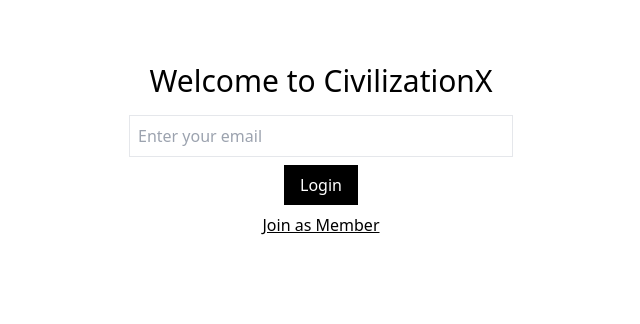
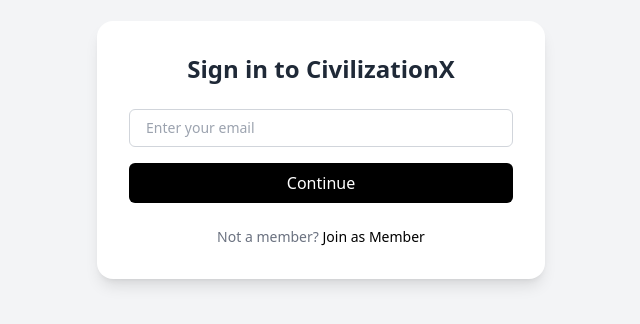
Before and after one commit to laurenlarsen11/civilizationx-onboarding-app, a Next.js app: page / in a window 1280 px wide. Shown: the part 250-574 px from the top of the page, without its empty margins (319-959 px from the left). Built offline with nearby package versions, Linux system fonts and the light colour scheme.

Commit message:
changing login page

```diff
--- a/pages/index.js
+++ b/pages/index.js
@@ -1,60 +1,61 @@
 import { useState } from 'react';
-import axios from 'axios';
+import { useRouter } from 'next/router';
 
 export default function Home() {
   const [email, setEmail] = useState('');
-  const [status, setStatus] = useState('');
-  const [name, setName] = useState('');
+  const router = useRouter();
 
-  const checkMember = async () => {
-    setStatus('Checking...');
-    try {
-      const res = await axios.post('/api/check-member', { email });
-      if (res.data.exists) {
-        setName(res.data.name);               // store first name
-        setStatus('Member');                 // show "Hello, name"
+  const handleLogin = async () => {
+    const res = await fetch('/api/login', {
+      method: 'POST',
+      headers: { 'Content-Type': 'application/json' },
+      body: JSON.stringify({ email }),
+    });
 
-        // ✅ Delay 2 seconds before redirecting
-        setTimeout(() => {
-          window.location.href = 'https://investor-workflow-ui.vercel.app';
-        }, 2000);
+    const data = await res.json();
+
+    if (data.redirect) {
+      router.push(data.redirect);
     } else {
-        setStatus('Not a member');
-      }
-    } catch (e) {
-      console.error(e);
-      setStatus('Error checking membership');
+      alert('Login failed.');
     }
   };
 
+  const handleKeyDown = (e) => {
+    if (e.key === 'Enter') handleLogin();
+  };
+
   return (
-    <main className="flex flex-col items-center justify-center h-screen p-4">
-      <h1 className="text-3xl mb-4">Welcome to CivilizationX</h1>
+    <div className="flex min-h-screen items-center justify-center bg-gray-100 px-4">
+      <div className="w-full max-w-md rounded-2xl bg-white p-8 shadow-lg">
+        <h1 className="mb-6 text-center text-2xl font-bold text-gray-800">Sign in to CivilizationX</h1>
+
+        <div className="space-y-4">
           <input
-        className="border p-2 mb-2 w-full max-w-sm"
+            type="email"
             placeholder="Enter your email"
+            className="w-full rounded-md border border-gray-300 px-4 py-2 text-sm focus:border-black focus:outline-none focus:ring-1"
             value={email}
             onChange={(e) => setEmail(e.target.value)}
+            onKeyDown={handleKeyDown}
           />
-      <button className="bg-black text-white px-4 py-2" onClick={checkMember}>
-        Login
+          <button
+            onClick={handleLogin}
+            className="w-full rounded-md bg-black px-4 py-2 text-white hover:bg-gray-900 transition"
+          >
+            Continue
           </button>
-      <button
-        className="mt-2 underline"
-        onClick={() => (window.location.href = '/join')}
-      >
+        </div>
+
+        <div className="mt-6 text-center">
+          <p className="text-sm text-gray-500">
+            Not a member?{' '}
+            <a href="/join" className="font-medium text-black hover:underline">
               Join as Member
-      </button>
-
-      {status === 'Member' && (
-        <p className="mt-4 text-green-700 text-lg">Hello, {name}</p>
-      )}
-      {status === 'Not a member' && (
-        <p className="mt-4">Not found. Please join.</p>
-      )}
-      {status === 'Error checking membership' && (
-        <p className="mt-4 text-red-500">Something went wrong.</p>
-      )}
-    </main>
+            </a>
+          </p>
+        </div>
+      </div>
+    </div>
   );
 }
```
Lines whose indentation alone changed are shown as unchanged.
